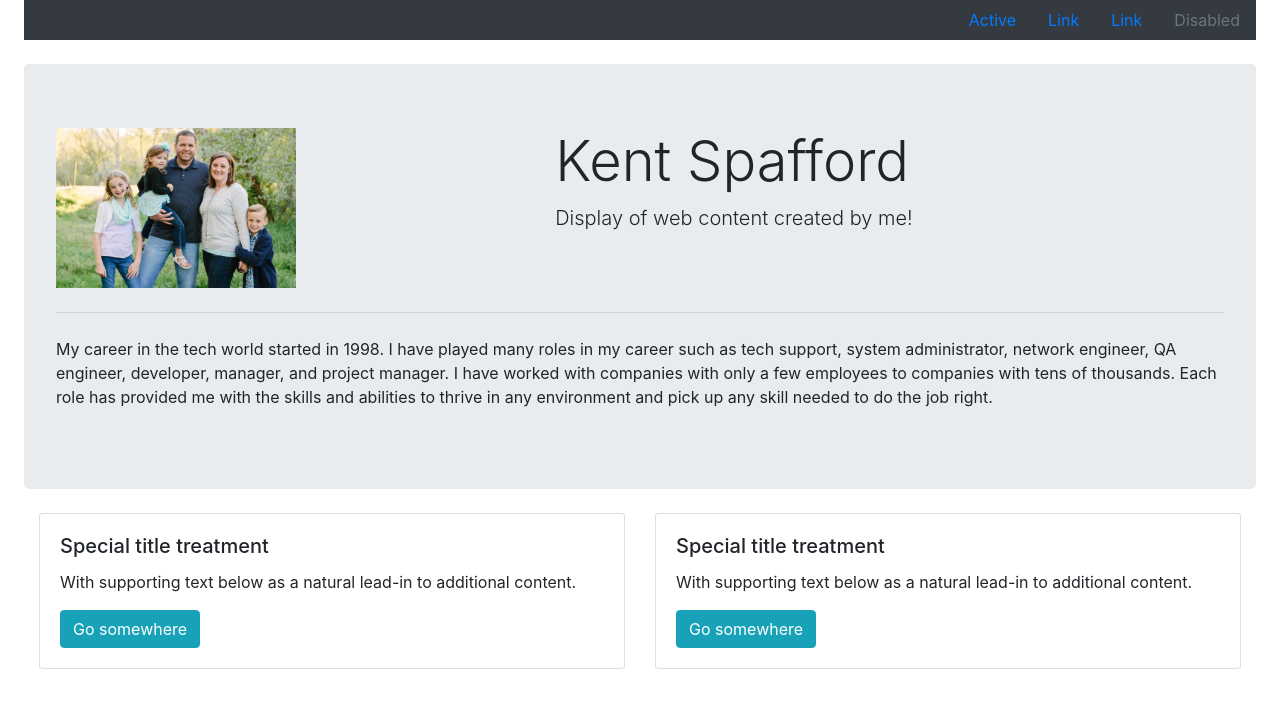
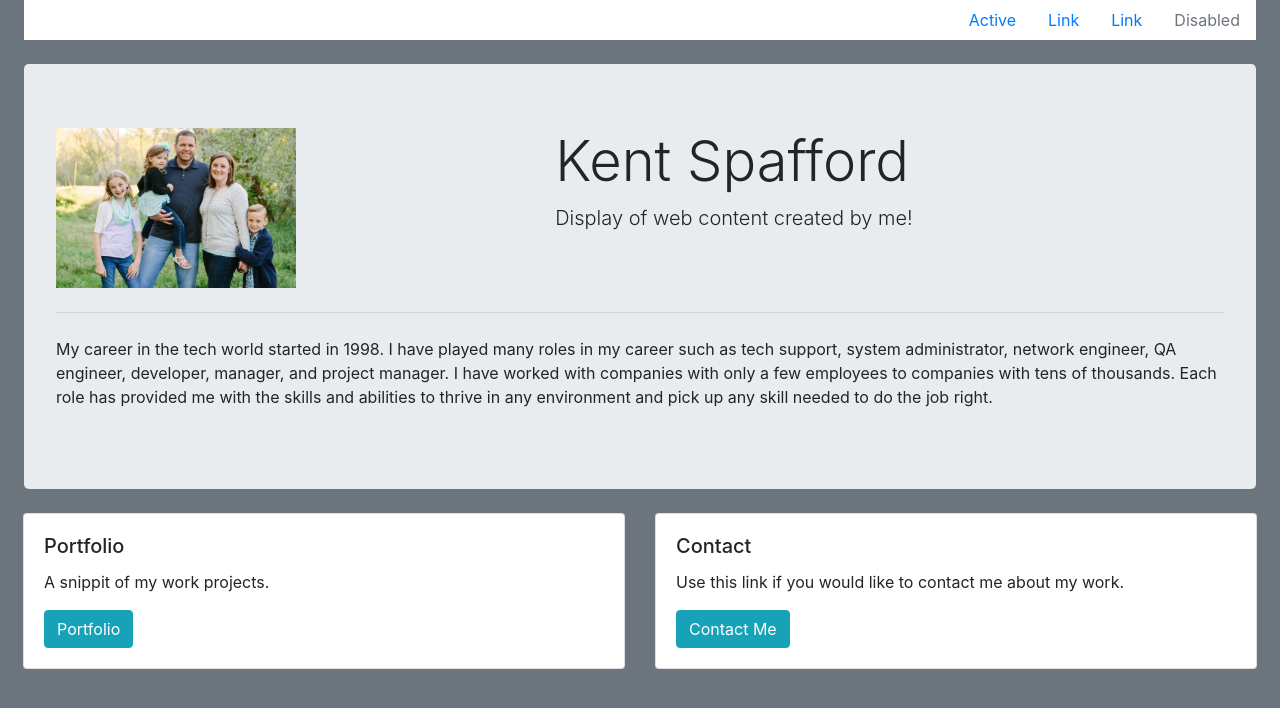
Before and after one commit to kspaffk/bootstrap-portfolio, a plain HTML site: page index.html in a window 1280 px wide. Drawn offline with nearby package versions, Linux system fonts and the light colour scheme.

Commit message:
complete index text and bootstrap settings

```diff
--- a/index.html
+++ b/index.html
@@ -6,8 +6,8 @@
     <title>My Work Portfolio</title>
     <link rel="stylesheet" href="https://stackpath.bootstrapcdn.com/bootstrap/4.3.1/css/bootstrap.min.css" integrity="sha384-ggOyR0iXCbMQv3Xipma34MD+dH/1fQ784/j6cY/iJTQUOhcWr7x9JvoRxT2MZw1T" crossorigin="anonymous">
   </head>
-  <body>
-    <nav class="bg-dark text-light mx-4">
+  <body class="bg-secondary">
+    <nav class="bg-white mx-4">
       <ul class="nav justify-content-end">
         <li class="nav-item">
           <a class="nav-link active" href="#">Active</a>
@@ -24,7 +24,7 @@
       </ul>
     </nav>
     <header>
-      <div class="jumbotron m-4">
+      <div class="jumbotron m-4 ">
         <div class="row">
           <div class="col-md-5">
             <img src="img/845_0085.jpg" alt="my-family-pic" height="160" width="240">
@@ -38,22 +38,22 @@
         <p>My career in the tech world started in 1998. I have played many roles in my career such as tech support, system administrator, network engineer, QA engineer, developer, manager, and project manager. I have worked with companies with only a few employees to companies with tens of thousands. Each role has provided me with the skills and abilities to thrive in any environment and pick up any skill needed to do the job right.</p>
       </div>
     </header>
-    <div class="row mx-4">
+    <div class="row mx-2">
       <div class="col-sm-6">
-        <div class="card">
+        <div class="card ">
           <div class="card-body">
-            <h5 class="card-title">Special title treatment</h5>
-            <p class="card-text">With supporting text below as a natural lead-in to additional content.</p>
-            <a href="#" class="btn btn-info">Go somewhere</a>
+            <h5 class="card-title">Portfolio</h5>
+            <p class="card-text">A snippit of my work projects.</p>
+            <a href="portfolio.html" class="btn btn-info">Portfolio</a>
           </div>
         </div>
       </div>
       <div class="col-sm-6">
-        <div class="card">
+        <div class="card ">
           <div class="card-body">
-            <h5 class="card-title">Special title treatment</h5>
-            <p class="card-text">With supporting text below as a natural lead-in to additional content.</p>
-            <a href="#" class="btn btn-info">Go somewhere</a>
+            <h5 class="card-title">Contact</h5>
+            <p class="card-text">Use this link if you would like to contact me about my work.</p>
+            <a href="contact.html" class="btn btn-info">Contact Me</a>
           </div>
         </div>
       </div>
```
